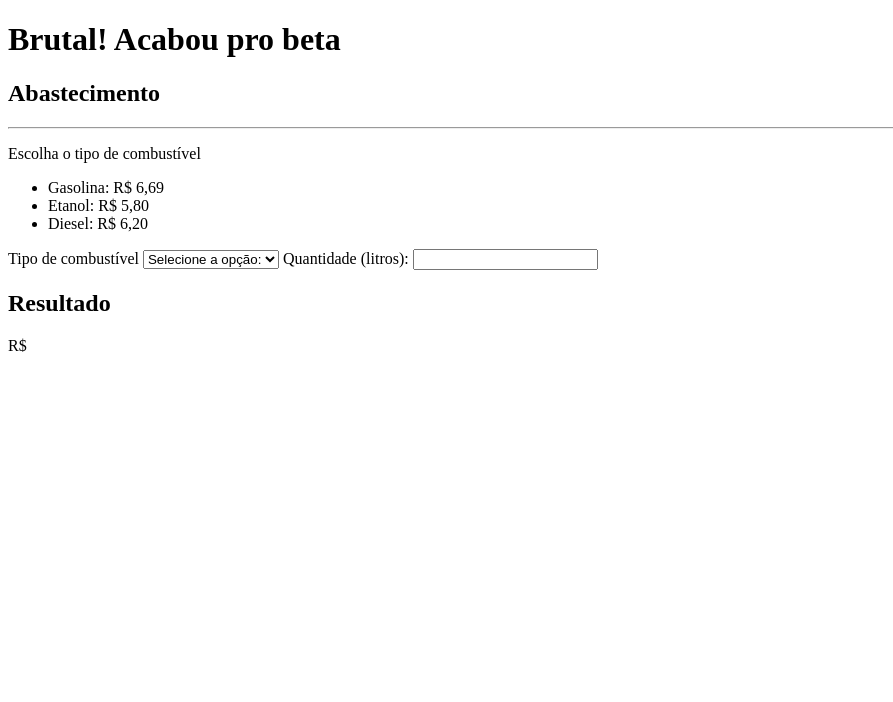
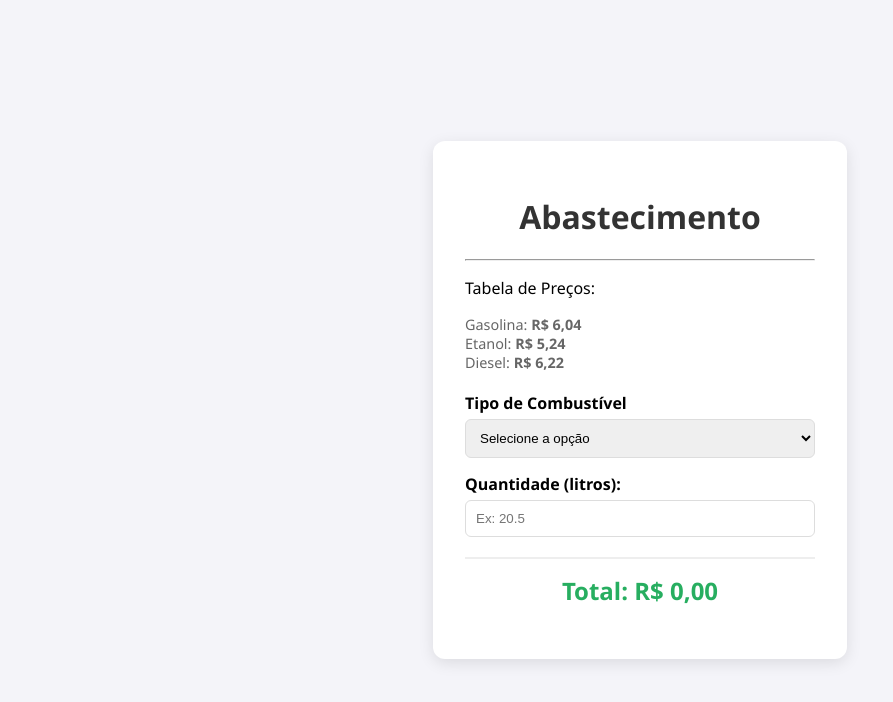
Before and after one commit to Felipech09/Extensao-programacao-web, a plain HTML site: page aula05/Arrow Function/index.html in a window 1280 px wide. Shown: the whole page, without its empty margins (0-893 px from the left). Drawn offline with Linux system fonts and the light colour scheme.

Commit message:
Código do trabalho da aula 05

```diff
--- a/aula05/Arrow Function/index.html
+++ b/aula05/Arrow Function/index.html
@@ -1,39 +1,40 @@
-<!--MESMO CÓDIGO POREM AGORA COM QUESTÕES PARA ALTERAR-->
-
 <!DOCTYPE html>
 <html lang="pt-br">
 <head>
     <meta charset="UTF-8">
     <meta name="viewport" content="width=device-width, initial-scale=1.0">
-    <title>Aula05</title>
-</head>
+    <title>Posto de Abastecimento</title>
+    <link rel="stylesheet" href="style.css"> </head>
 <body>
-    <h1>Brutal! Acabou pro beta</h1>
-    <h2>Abastecimento</h2>
+    <div class="container">
+        <h1>Abastecimento</h1>
         <hr>
-    <p>Escolha o tipo de combustível</p>
-
-    <ul>
-        <li>Gasolina: R$ 6,69</li>
-        <li>Etanol: R$ 5,80</li>
-        <li>Diesel: R$ 6,20</li>
+        <p>Tabela de Preços:</p>
+        <ul class="precos">
+            <li>Gasolina: <strong>R$ 6,04</strong></li>
+            <li>Etanol: <strong>R$ 5,24</strong></li>
+            <li>Diesel: <strong>R$ 6,22</strong></li>
         </ul>
 
-    <form id="formCombustivel">
-        <label for="">Tipo de combustível</label>
-        <select name="combustivel" id="combustivel">
-            <option value="">Selecione a opção:</option>
+        <form id="formCombustivel" onsubmit="event.preventDefault()">
+            <div class="input-group">
+                <label>Tipo de Combustível</label>
+                <select id="combustivel">
+                    <option value="">Selecione a opção</option>
                     <option value="gasolina">Gasolina</option>
                     <option value="etanol">Etanol</option>
                     <option value="diesel">Diesel</option>
                 </select>
-        <label for="">Quantidade (litros):</label>
-        <input type="number" id="litros" step="0.1" min="0">
+            </div>
+
+            <div class="input-group">
+                <label>Quantidade (litros):</label>
+                <input type="number" id="litros" step="0.1" min="0" placeholder="Ex: 20.5">
+            </div>
         </form>
 
-    <h2>Resultado</h2>
-    <p id="resultado">R$</p>
-
+        <h2>Total: <span id="resultado">R$ 0,00</span></h2>
+    </div>
     <script src="script.js"></script>
 </body>
 </html>
--- a/aula05/Arrow Function/script.js
+++ b/aula05/Arrow Function/script.js
@@ -1,51 +1,46 @@
-// MESMO CÓDIGO, POREM ESSA ATIVIDADE PEDE ALGUMAS FUNÇÕES
+//Gasolina: R$  6,04
+// Etanol: R$ 5.24
+// Diesel: R$ 6.22
 
-//Gasolina: R$ 6,69
-//Etanol: R$ 5,80
-//Diesel: R$ 6,20
+const precos = {
+    gasolina:  6.04,
+    etanol: 5.24,
+    diesel: 6.22
+};
 
-// valores de cada combustível
-const preco = {
-    gasolina = 6.69,
-    etanol = 5.80,
-    diesel = 6.20
-}
+// 2. Arrow Function
+const calcularAbastecimento = (precoCombustivel, litros) => {
+    const valorTotal = precoCombustivel * litros;
+    // Formatação para Real Brasileiro (R$ 0,00)
+    return valorTotal.toLocaleString('pt-BR', { style: 'currency', currency: 'BRL' });
+};
 
-const atualizarValor = ("combustivel", litros) => litros = parseFloat (document.getElementById("litros").value)
+// 3. Arrow Function
+const atualizarValor = () => {
+    const tipo = document.getElementById("combustivel").value;
+    const inputLitros = document.getElementById("litros").value;
+    const litros = parseFloat(inputLitros);
+    const campoResultado = document.getElementById("resultado");
 
-function atualizarValor => {
-    let tipo = document.getElementById("combustivel").value
-    let litros = parseFloat(document.getElementById("litros").value)
-    let precoPorLitros
-}
-    switch (tipo) {
-        case "gasolina":
-            precoPorLitros = precoGasolina
-            break
-        case "etanol":
-            precoPorLitros = precoEtanol
-            break
-        case "diesel":
-            precoPorLitros = precoDiesel
-            break
-        default:
-            console.log("Escolha uma opção")
-            return
+    // Validação: Campos vazios
+    if (!tipo || inputLitros === "") {
+        campoResultado.textContent = "R$ 0,00";
+        return;
     }
-    console.log(tipo)
-    console.log(precoPorLitros)
 
-    //chamar a função "CalcularAbastecimento"
-    CalcularAbastecimento(precoPorLitros, litros)
-}
+    // Validação: Números negativos
+    if (isNaN(litros) || litros <= 0) {
+        alert("Por favor, insira uma quantidade de litros válida e maior que zero.");
+        document.getElementById("litros").value = "";
+        campoResultado.textContent = "R$ 0,00";
+        return;
+    }
 
-let tipo = document.getElementById("combustivel")
-tipo.addEventListener("change", atualizarValor)
+    const precoPorLitro = precos[tipo];
 
-function CalcularAbastecimento(precoCombustivel, litros) {
-    let valorTotal = precoCombustivel * litros
-    document.getElementById("resultado").textContent = valorTotal
-}
+    // Atualiza a tela com o resultado formatado
+    campoResultado.textContent = calcularAbastecimento(precoPorLitro, litros);
+};
 
-let litros = document.getElementById("litros")
-litros.addEventListener("input", atualizarValor)
+document.getElementById("combustivel").addEventListener("change", atualizarValor);
+document.getElementById("litros").addEventListener("input", atualizarValor);
--- /dev/null
+++ b/aula05/Arrow Function/style.css
@@ -0,0 +1,52 @@
+body {
+    font-family: 'Segoe UI', Tahoma, Geneva, Verdana, sans-serif;
+    background-color: #f4f4f9;
+    display: flex;
+    justify-content: center;
+    align-items: center;
+    height: 100vh;
+    margin: 0;
+}
+
+.container {
+    background: white;
+    padding: 2rem;
+    border-radius: 12px;
+    box-shadow: 0 4px 15px rgba(0,0,0,0.1);
+    width: 350px;
+}
+
+h1 { color: #333; text-align: center; }
+
+.precos {
+    list-style: none;
+    padding: 0;
+    font-size: 0.9rem;
+    color: #666;
+    margin-bottom: 20px;
+}
+
+.input-group {
+    margin-bottom: 15px;
+}
+
+label {
+    display: block;
+    margin-bottom: 5px;
+    font-weight: bold;
+}
+
+select, input {
+    width: 100%;
+    padding: 10px;
+    border: 1px solid #ddd;
+    border-radius: 6px;
+    box-sizing: border-box; /* Garante que o padding não quebre a largura */
+}
+
+h2 {
+    color: #27ae60;
+    text-align: center;
+    border-top: 2px solid #eee;
+    padding-top: 15px;
+}
```
Lines whose indentation alone changed are shown as unchanged.
